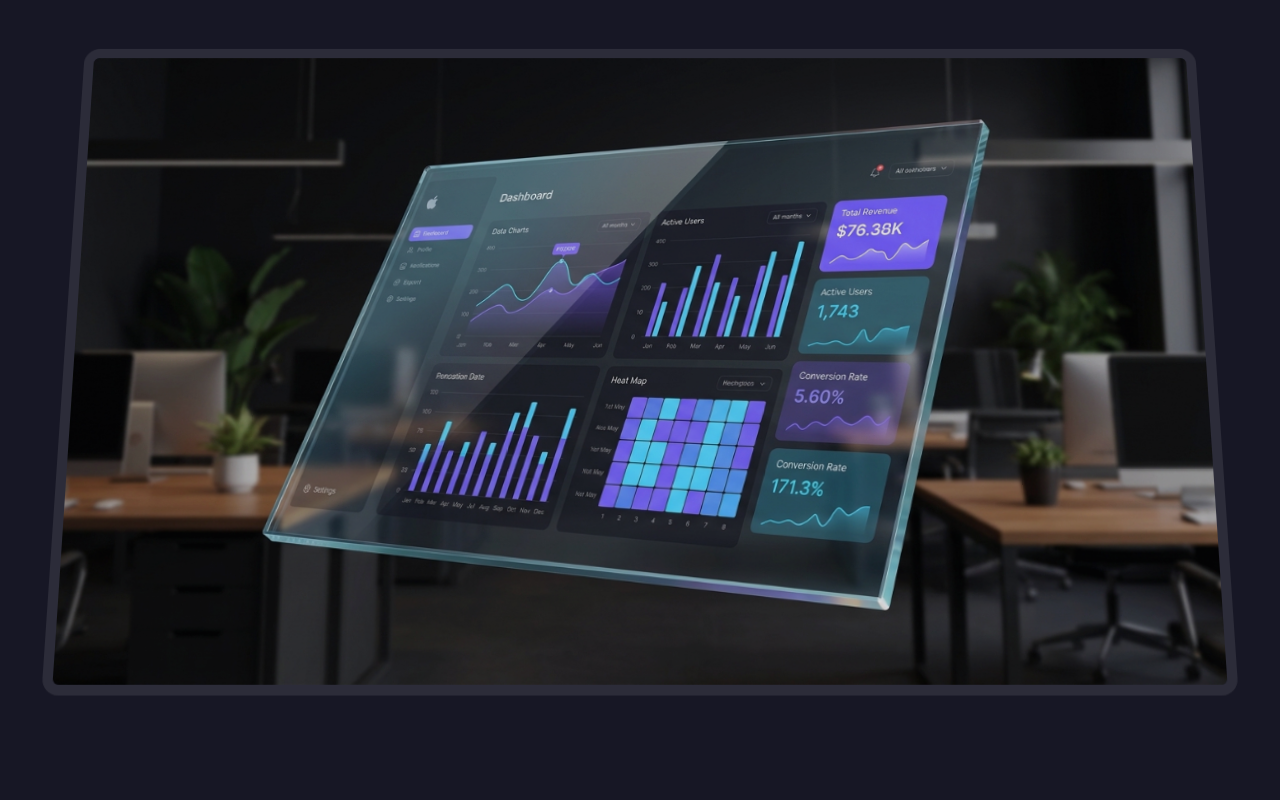
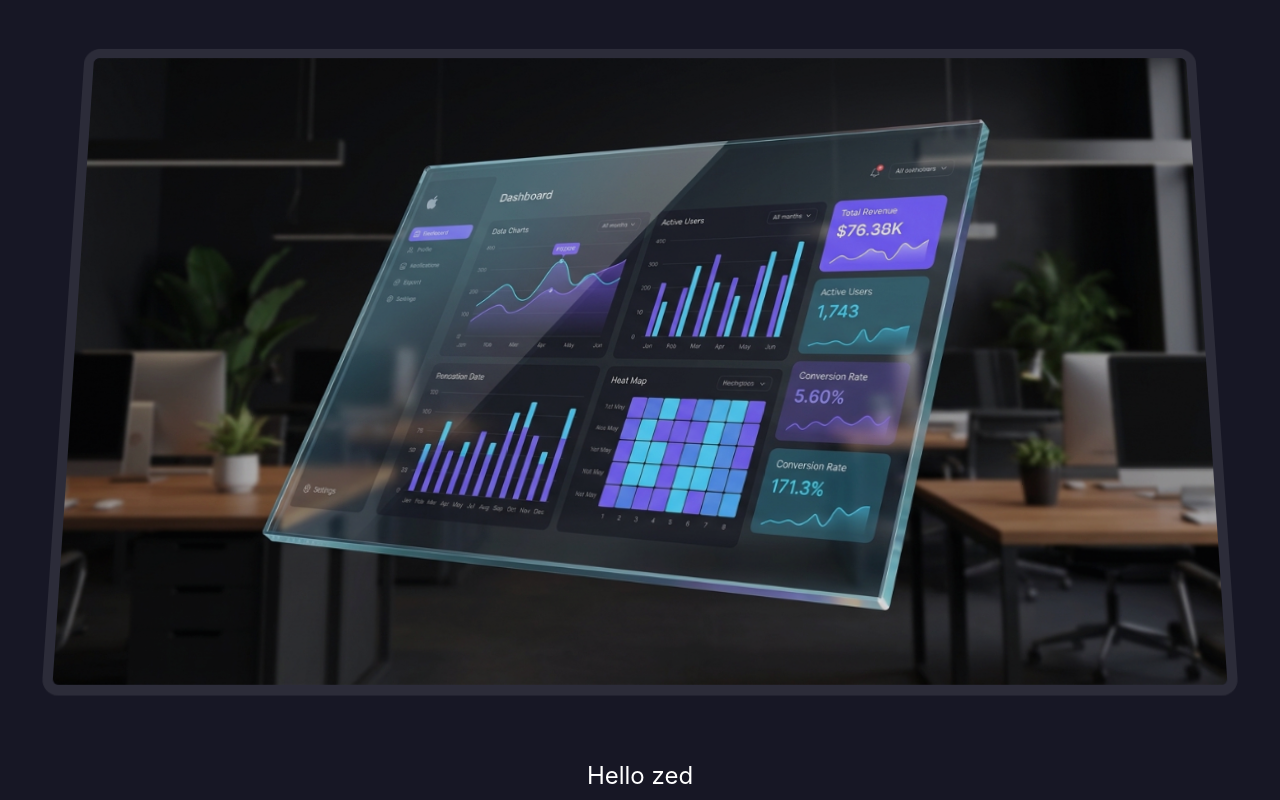
Before and after one commit to Bohdan-Diatliuk/lumen, a Vue app: page / in a window 1280 px wide. Shown: the part 840-1640 px from the top of the page. Before the commit the page ends 1600 px from the top, so only its background shows below. Built offline with nearby package versions, Linux system fonts and the light colour scheme.

Commit message:
zed test

```diff
--- a/src/App.vue
+++ b/src/App.vue
@@ -19,5 +19,8 @@ import bgData from './assets/bg/data.png';
       :style="{ transform: 'perspective(1200px) rotateX(8deg)' }">
       <img :src="bgData" alt="data" class="w-full max-w-6xl h-auto border-10 border-white/10 opacity-90 rounded-2xl" />
     </section>
+    <section class="flex justify-center mb-2">
+        <h1 class="text-2xl">Hello zed</h1>
+    </section>
   </div>
 </template>
```
